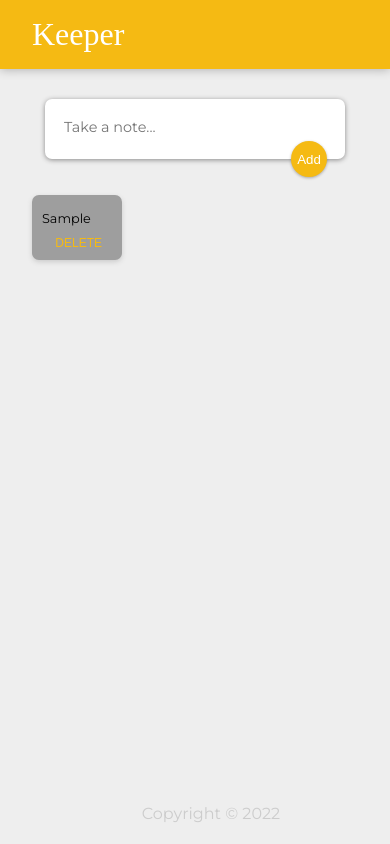
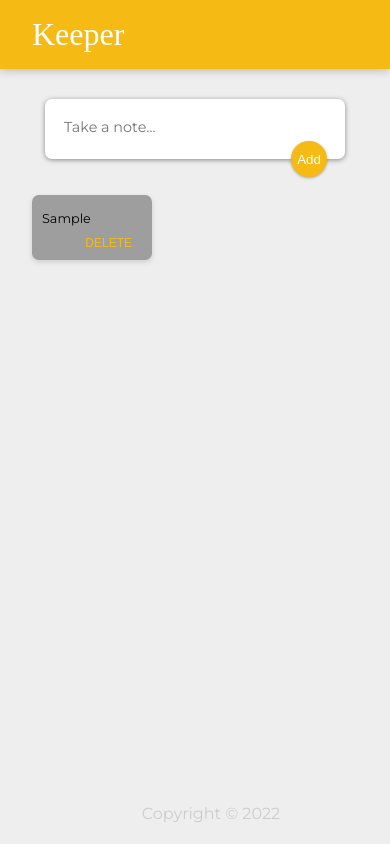
Before and after one commit to avcna/-Keeper-note-app, a React (Create React App) app: page / in a window 390 px wide. Both pictures are taken after typing "Sample" into the empty fields and a click on the button "Add". Built offline with nearby package versions, Linux system fonts and the light colour scheme; grey boxes are pictures that could not be loaded; a web font is replaced by a local one.

Commit message:
test di hp

```diff
--- a/public/styles.css
+++ b/public/styles.css
@@ -112,7 +112,7 @@ form button {
   }
 
   .note {
-    width: 90px;
+    width: 120px;
   }
   .note p,
   .note h1{
```
